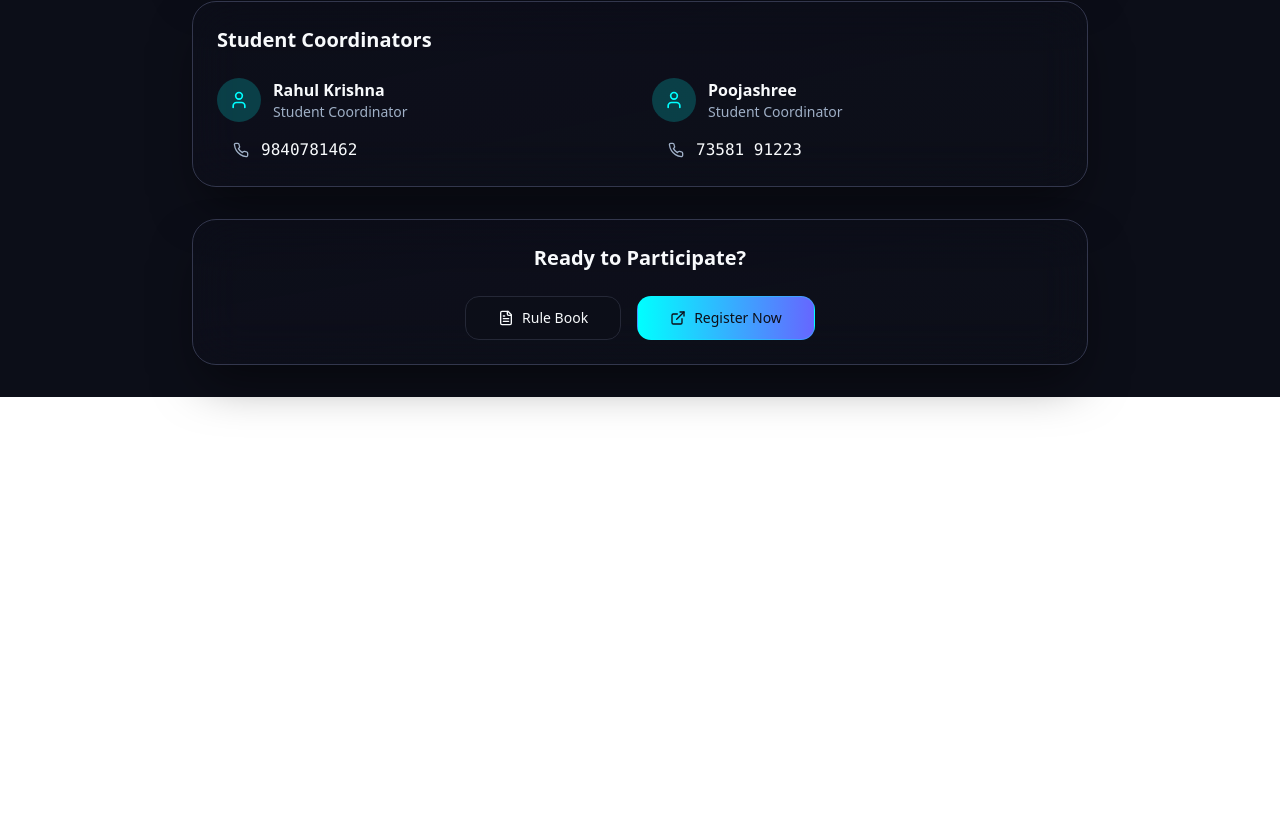
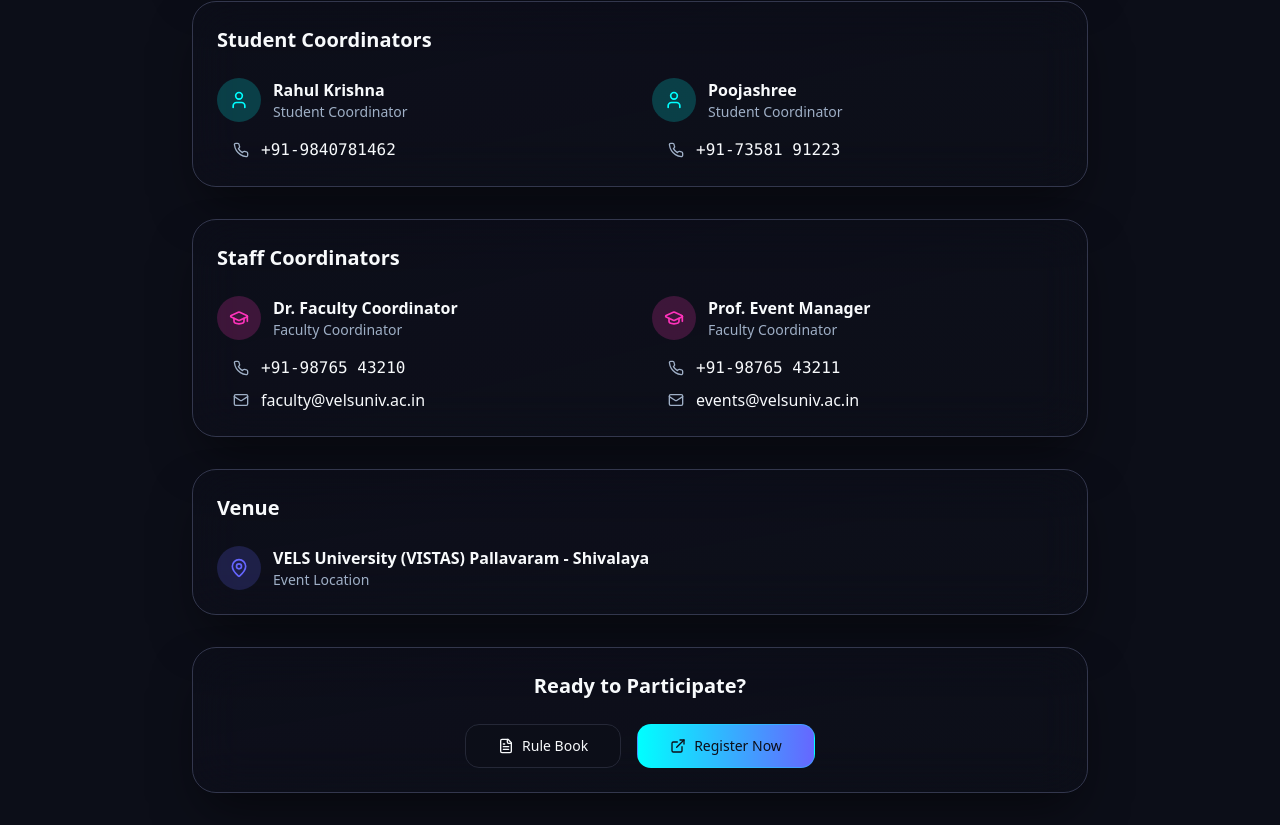
Before and after one commit to Skharshavardhan/EmergeX2k25, a React (Vite) app: page /event/adzap in a window 1280 px wide. Shown: the part 1037-1862 px from the top of the page. Before the commit the page ends 1434 px from the top, so only its background shows below. Built offline with nearby package versions, Linux system fonts and the light colour scheme; the HTML template or start-up script is replaced by a standard one.

Commit message:
Add staff coordinators and venue information

```diff
--- a/src/components/ContactSection.tsx
+++ b/src/components/ContactSection.tsx
@@ -1,5 +1,5 @@
-import { Phone, Mail, MapPin } from 'lucide-react';
-import { EVENTS_DATA } from '../data/events';
+import { Phone, Mail, MapPin, GraduationCap } from 'lucide-react';
+import { EVENTS_DATA, STAFF_COORDINATORS, SYMPOSIUM_INFO } from '../data/events';
 
 const ContactSection = () => {
   return (
@@ -57,6 +57,39 @@ const ContactSection = () => {
           ))}
         </div>
 
+        {/* Staff Coordinators */}
+        <div className="glass-card p-8 mb-8">
+          <h3 className="text-2xl font-bold text-glow-primary mb-6 text-center">
+            Staff Coordinators
+          </h3>
+
+          <div className="grid grid-cols-1 md:grid-cols-2 gap-6">
+            {STAFF_COORDINATORS.map((staff, index) => (
+              <div key={index} className="glass-card-hover p-6">
+                <div className="flex items-center gap-4 mb-4">
+                  <div className="glass-card p-3 rounded-full">
+                    <GraduationCap className="text-primary" size={20} />
+                  </div>
+                  <div>
+                    <h4 className="font-semibold text-lg">{staff.name}</h4>
+                    <p className="text-sm text-muted-foreground">Faculty Coordinator</p>
+                  </div>
+                </div>
+                <div className="space-y-2">
+                  <div className="flex items-center gap-2">
+                    <Phone size={16} className="text-primary" />
+                    <span className="font-mono text-sm">+91-{staff.phone}</span>
+                  </div>
+                  <div className="flex items-center gap-2">
+                    <Mail size={16} className="text-secondary" />
+                    <span className="text-sm">{staff.email}</span>
+                  </div>
+                </div>
+              </div>
+            ))}
+          </div>
+        </div>
+
         {/* General Contact Information */}
         <div className="glass-card p-8 text-center">
           <h3 className="text-2xl font-bold text-glow-primary mb-6">
@@ -80,7 +113,7 @@ const ContactSection = () => {
               </div>
               <div>
                 <p className="font-semibold mb-1">Email Support</p>
-                <p className="text-muted-foreground text-sm">techfest2025@college.edu</p>
+                <p className="text-muted-foreground text-sm">techfest2025@velsuniv.ac.in</p>
               </div>
             </div>
 
@@ -90,7 +123,7 @@ const ContactSection = () => {
               </div>
               <div>
                 <p className="font-semibold mb-1">Venue</p>
-                <p className="text-muted-foreground text-sm">College Auditorium</p>
+                <p className="text-muted-foreground text-sm">{SYMPOSIUM_INFO.venue}</p>
               </div>
             </div>
           </div>
--- a/src/data/events.js
+++ b/src/data/events.js
@@ -8,8 +8,15 @@ export const SYMPOSIUM_DATE = new Date('2025-09-16T00:00:00');
 export const SYMPOSIUM_INFO = {
   name: "EmergeX",
   subtitle: "Innovation • Technology • Excellence",
-  description: "Join us for the most exciting technical symposium of the year!"
+  description: "Join us for the most exciting technical symposium of the year!",
+  venue: "VELS University (VISTAS) Pallavaram - Shivalaya"
 };
+
+// STAFF COORDINATORS
+export const STAFF_COORDINATORS = [
+  { name: "Dr. Faculty Coordinator", phone: "98765 43210", email: "faculty@velsuniv.ac.in" },
+  { name: "Prof. Event Manager", phone: "98765 43211", email: "events@velsuniv.ac.in" }
+];
 
 // EVENTS DATA (Edit rules, form links, and contacts here)
 export const EVENTS_DATA = [
--- a/src/pages/EventDetail.tsx
+++ b/src/pages/EventDetail.tsx
@@ -1,8 +1,8 @@
 import { useParams, Navigate, useNavigate } from 'react-router-dom';
-import { ArrowLeft, Phone, User, GraduationCap, ExternalLink, FileText } from 'lucide-react';
+import { ArrowLeft, Phone, User, GraduationCap, ExternalLink, FileText, Mail, MapPin } from 'lucide-react';
 import { Button } from '@/components/ui/button';
 import { Badge } from '@/components/ui/badge';
-import { getEventById } from '@/data/events';
+import { getEventById, STAFF_COORDINATORS, SYMPOSIUM_INFO } from '@/data/events';
 
 const EventDetail = () => {
   const { eventId } = useParams();
@@ -77,7 +77,7 @@ const EventDetail = () => {
             </ul>
           </section>
 
-          {/* Coordinators */}
+          {/* Student Coordinators */}
           <section className="glass-card p-6">
             <h3 className="text-xl font-bold text-foreground mb-6">Student Coordinators</h3>
             <div className="grid grid-cols-1 md:grid-cols-2 gap-6">
@@ -94,12 +94,56 @@ const EventDetail = () => {
                   </div>
                   <div className="flex items-center gap-3 pl-4">
                     <Phone className="w-4 h-4 text-muted-foreground" />
-                    <span className="font-mono text-foreground">{contact.phone}</span>
+                    <span className="font-mono text-foreground">+91-{contact.phone}</span>
                   </div>
                 </div>
               )) : (
                 <div className="text-muted-foreground">No coordinators available</div>
               )}
+            </div>
+          </section>
+
+          {/* Staff Coordinators */}
+          <section className="glass-card p-6">
+            <h3 className="text-xl font-bold text-foreground mb-6">Staff Coordinators</h3>
+            <div className="grid grid-cols-1 md:grid-cols-2 gap-6">
+              {STAFF_COORDINATORS.map((staff, index) => (
+                <div key={index} className="space-y-4">
+                  <div className="flex items-center gap-3">
+                    <div className="p-3 rounded-full bg-secondary/20 text-secondary">
+                      <GraduationCap className="w-5 h-5" />
+                    </div>
+                    <div>
+                      <h4 className="font-semibold text-foreground">{staff.name}</h4>
+                      <p className="text-sm text-muted-foreground">Faculty Coordinator</p>
+                    </div>
+                  </div>
+                  <div className="space-y-2 pl-4">
+                    <div className="flex items-center gap-3">
+                      <Phone className="w-4 h-4 text-muted-foreground" />
+                      <span className="font-mono text-foreground">+91-{staff.phone}</span>
+                    </div>
+                    <div className="flex items-center gap-3">
+                      <Mail className="w-4 h-4 text-muted-foreground" />
+                      <span className="text-foreground">{staff.email}</span>
+                    </div>
+                  </div>
+                </div>
+              ))}
+            </div>
+          </section>
+
+          {/* Venue Information */}
+          <section className="glass-card p-6">
+            <h3 className="text-xl font-bold text-foreground mb-6">Venue</h3>
+            <div className="flex items-center gap-3">
+              <div className="p-3 rounded-full bg-accent/20 text-accent">
+                <MapPin className="w-5 h-5" />
+              </div>
+              <div>
+                <h4 className="font-semibold text-foreground">{SYMPOSIUM_INFO.venue}</h4>
+                <p className="text-sm text-muted-foreground">Event Location</p>
+              </div>
             </div>
           </section>
 
```
